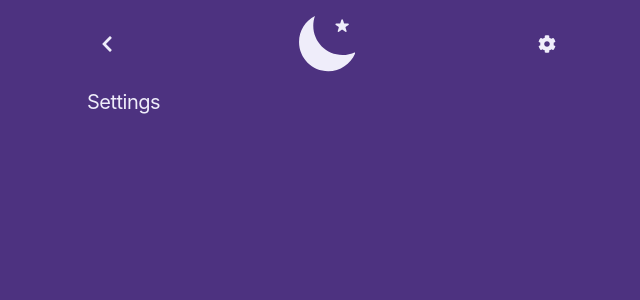
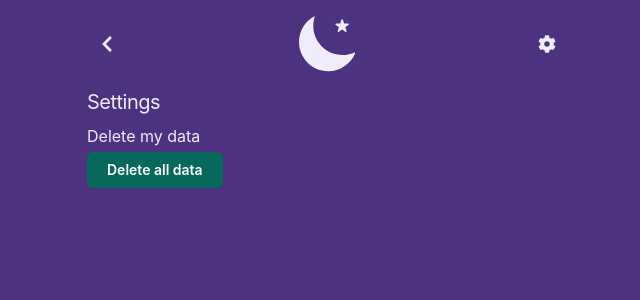
Before and after one commit to ChristianDuarteL/DreamLog, a React (Vite) app: page /settings in a window 1280 px wide. Shown: the top 300 px of the page, without its empty margins (313-953 px from the left). Built offline with nearby package versions, Linux system fonts and the light colour scheme.

Commit message:
fixed log dream button outline color

```diff
--- a/src/components/Composer.tsx
+++ b/src/components/Composer.tsx
@@ -41,7 +41,7 @@ export const Composer = forwardRef<ComposerRef, Props>(({dismiss, className, sen
             <textarea ref={dreamContentsTextarea} id='dreamContents' className='resize-none w-full p-3 bg-primary-800 outline-primary-700 h-96 max-h-[25vh] rounded-md'></textarea>
             <div className='flex justify-end gap-2'>
                 <button type="button" onClick={dismiss} className="self-end rounded-md px-3 py-2 text-sm font-semibold text-neutral-100 shadow-sm control-outline outline-offset-0 focus-visible:outline-neutral-100 active:text-neutral-300 active:outline-neutral-300">Cancel</button>
-                <button type="submit" className="rounded-md bg-secondary-800 px-3 py-2 text-sm font-semibold text-white shadow-sm active:bg-secondary-900 control-outline-primary ">Log dream</button>
+                <button type="submit" className="rounded-md bg-secondary-800 px-3 py-2 text-sm font-semibold text-white shadow-sm active:bg-secondary-900 control-outline-secondary">Log dream</button>
             </div>
         </form>
     );
--- a/src/pages/Settings.tsx
+++ b/src/pages/Settings.tsx
@@ -5,6 +5,12 @@ export default function Settings(){
     const location = useLocation();
     useSetBackUrl(location?.state?.prevPath ?? '/')
     return (
-        <h2>Settings</h2>
+        <div className='flex-col'>
+            <h2>Settings</h2>
+            <div className="my-2 flex-col gap-1 items-start">
+                <label htmlFor="delete_data">Delete my data</label>
+                <button className="rounded-md bg-secondary-800 px-5 py-2 text-sm font-semibold text-white shadow-sm active:bg-secondary-900 control-outline-secondary">Delete all data</button>
+            </div>
+        </div>
     );
 }
```
